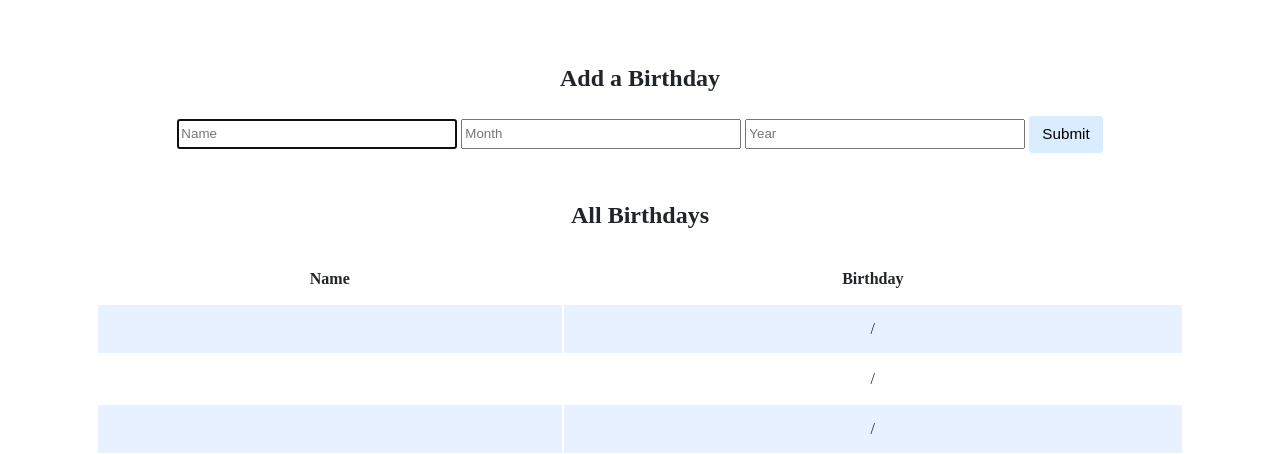
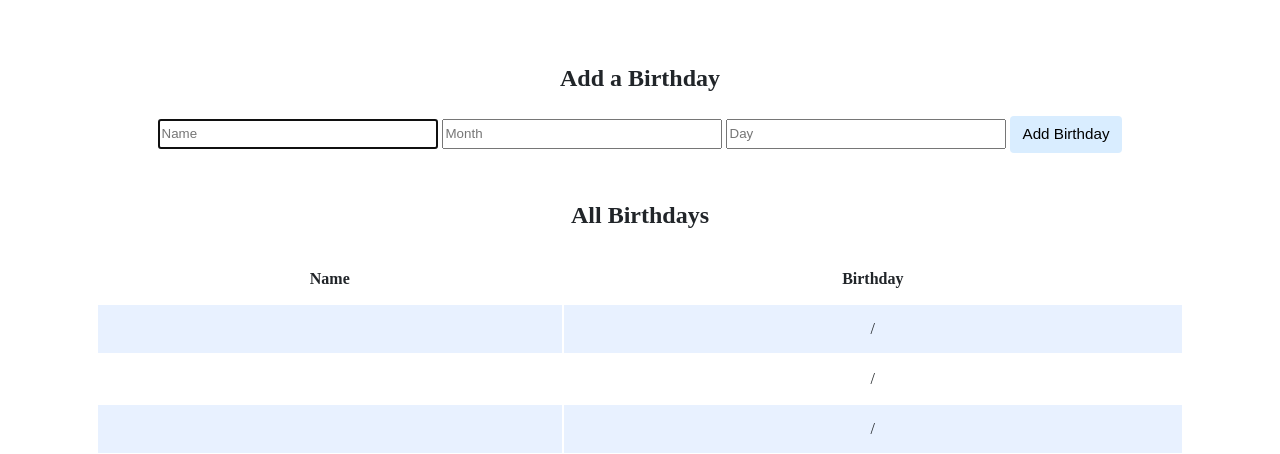
Before and after one commit to TonyMakhoul1/MyCS50AndCS50PProjects, a Flask app: page / in a window 1280 px wide. Shown: the part 200-654 px from the top of the page. Run offline with Flask 3, Linux system fonts and the light colour scheme; data comes from the database, SQL or seed files in the repository; some libraries are stand-ins or nearby versions.

Commit message:
Fri, Mar 31, 2023, 12:17 PM +03:00

```diff
--- a/birthdays/app.py
+++ b/birthdays/app.py
@@ -27,9 +27,10 @@
     if request.method == "POST":
 
         # TODO: Add the user's entry into the database
-        birthday = request.form.get("birthdays")
-        if birthday:
-            session["birthdays"].append[birthday]
+        name = request.form.get("name")
+        month = request.form.get("month")
+        day = request.form.get("day")
+        db.execute("INSERT INTO birthdays (name,month,day) VALUES(?, ?, ?)", name, month, day)
         return redirect("/")
 
     else:
--- a/birthdays/templates/index.html
+++ b/birthdays/templates/index.html
@@ -18,8 +18,8 @@
                 <form action = "/" method = "POST">
                     <input autocomplete = "off" autofocus name = "name" placeholder = "Name" type = "text">
                     <input autocomplete = "off" autofocus name = "month" placeholder = "Month" type = "number" min = "1" max = "12">
-                    <input autocomplete = "off" autofocus name = "day" placeholder = "Year" type = "number" min = "1" max = "31">
-                    <input type = "submit" >
+                    <input autocomplete = "off" autofocus name = "day" placeholder = "Day" type = "number" min = "1" max = "31">
+                    <button type = "submit" >Add Birthday</button>
                 </form>
 
             </div>
```
